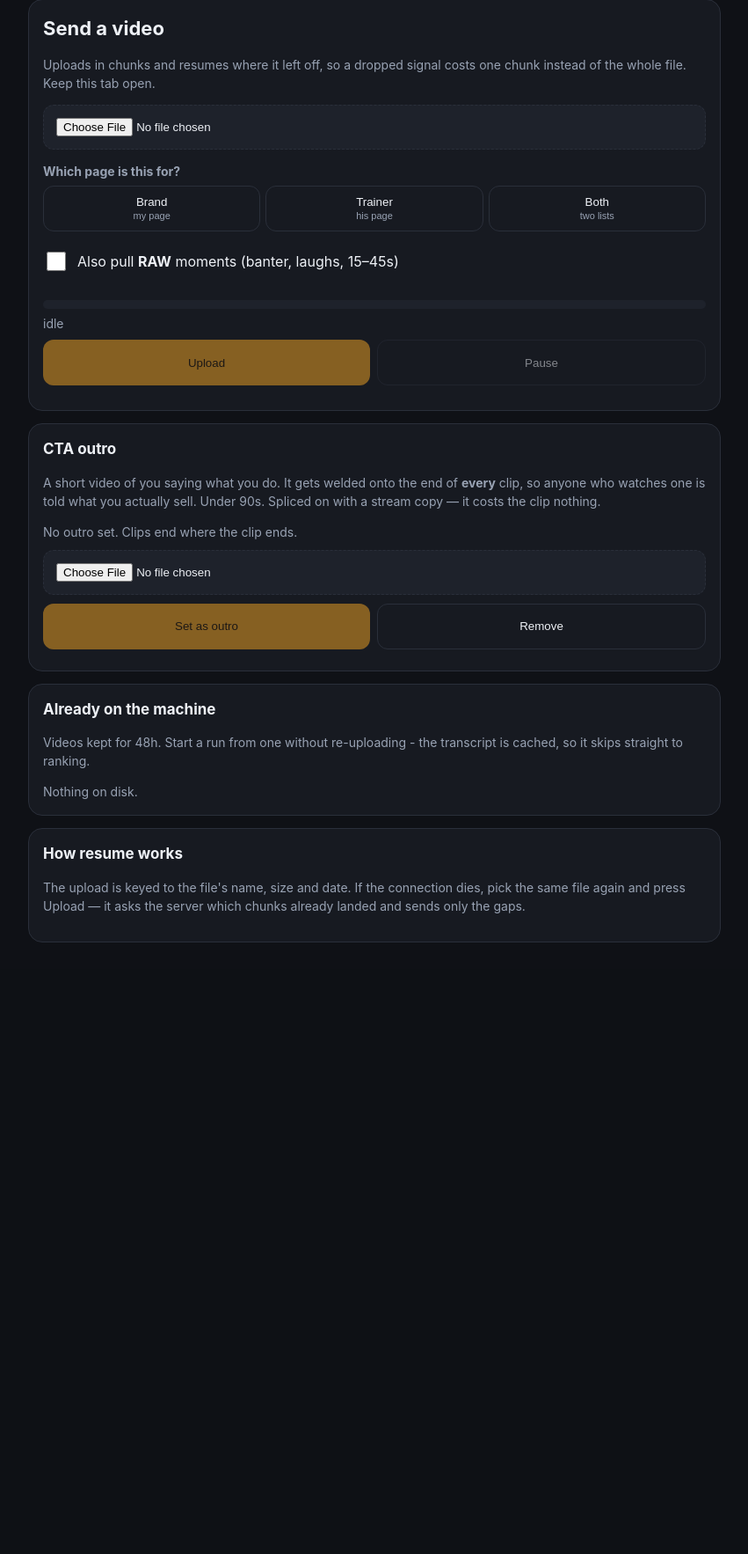
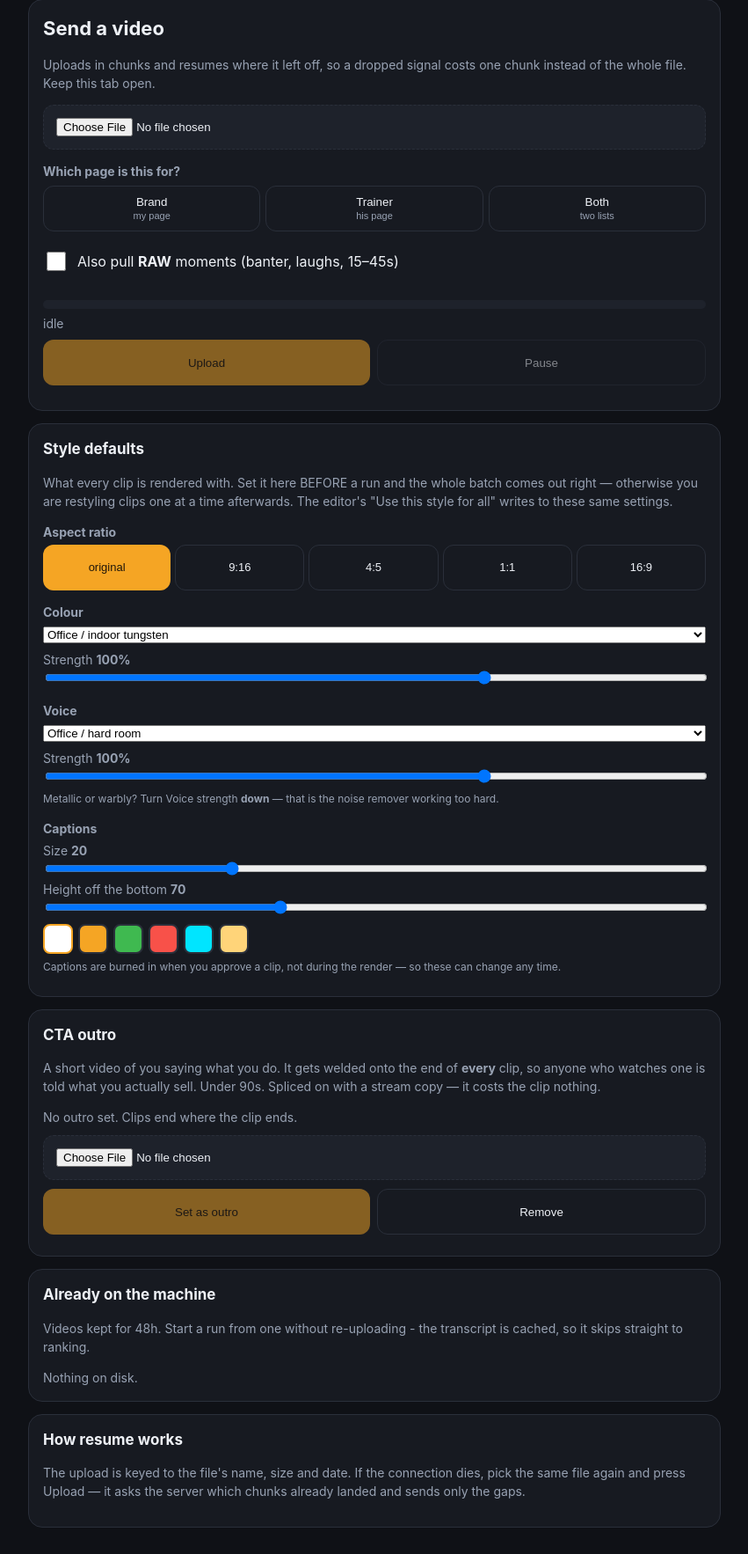
Before and after one commit to JDell2003/Content-Machine, a FastAPI app: page / in a window 1280 px wide. Shown: the part 82-1848 px from the top of the page at 88% size, without its empty margins (214-1065 px from the left). Before the commit the page ends 1153 px from the top, so only its background shows below. Run offline with FastAPI, Linux system fonts and the light colour scheme; the visitor is signed in with stand-in values (Sample User, id 1); data that the repository does not hold is empty; parts of the project's set-up code (start-up, migrations or seed data) failed here and were passed over; some libraries are stand-ins or nearby versions.

Commit message:
feat(upload): style defaults on the Upload page
A gap I created when I moved the look controls into the clip editor: with an
empty deck there is no clip to open an editor on, so after wiping the database
there was nowhere to set the style BEFORE a run. You would render 21 clips and
then restyle them one at a time.

The Upload page now carries the same settings the editor writes — aspect ratio
and crop height, colour preset and strength, voice preset and strength, caption
size, height and colour. Both surfaces write to look-settings.json and
caption-settings.json, so there is one source of truth and no drift.

Crop height defaults to 62% rather than centred, with the reason stated in the
UI: captions sit low, and a centred 4:5 or 1:1 crop slices them off.

Co-Authored-By: Claude Opus 5 <noreply@anthropic.com>

```diff
--- a/server/templates/upload.html
+++ b/server/templates/upload.html
@@ -35,6 +35,14 @@
     <button id="stop" class="ghost" disabled>Pause</button>
   </div>
   <div id="out" style="margin-top:12px"></div>
+</div>
+
+<div class="card">
+  <h2>Style defaults</h2>
+  <p class="muted">What every clip is rendered with. Set it here BEFORE a run and the
+    whole batch comes out right — otherwise you are restyling clips one at a time
+    afterwards. The editor's "Use this style for all" writes to these same settings.</p>
+  <div id="stylebox" class="muted">loading…</div>
 </div>
 
 <div class="card">
@@ -167,6 +175,103 @@ $("go").addEventListener("click", async () => {
   }
 });
 
+// --- style defaults ------------------------------------------------------
+// The same settings the editor writes. Exposed here because with an empty deck
+// there is no clip to open an editor on, so there was previously nowhere to set
+// them before the first run.
+let STYLE = null, CAPS = null;
+
+async function loadStyle() {
+  try {
+    const [lr, cr] = await Promise.all([fetch("/api/look"), fetch("/api/captions/settings")]);
+    if (!lr.ok || !cr.ok) return;
+    STYLE = await lr.json(); CAPS = await cr.json();
+  } catch (e) { return; }
+  const sel = (id, opts, cur) => `<select id="${id}" style="width:100%" onchange="saveStyle()">${
+    Object.entries(opts).map(([k, l]) =>
+      `<option value="${k}"${k === cur ? " selected" : ""}>${esc(l)}</option>`).join("")}</select>`;
+  const RATIOS = ["original", "9:16", "4:5", "1:1", "16:9"];
+  $("stylebox").innerHTML = `
+    <div style="font-weight:700;margin-bottom:4px">Aspect ratio</div>
+    <div class="row" style="gap:5px;flex-wrap:wrap">${RATIOS.map(r =>
+      `<button class="${r === STYLE.aspect_ratio ? "" : "ghost"}" style="flex:1;min-width:62px;
+         padding:9px 0;font-size:13px" onclick="setRatio('${r}')">${r}</button>`).join("")}</div>
+    ${STYLE.aspect_ratio !== "original" ? `
+      <label style="display:block;margin-top:8px">Crop height
+        <b id="s-pan">${Math.round(STYLE.aspect_pan * 100)}%</b>
+        <input type="range" min="0" max="100" value="${Math.round(STYLE.aspect_pan * 100)}"
+          style="width:100%" oninput="document.getElementById('s-pan').textContent=this.value+'%'"
+          onchange="STYLE.aspect_pan=+this.value/100;saveStyle()"></label>
+      <div class="muted" style="font-size:12px">Captions sit low, so a centred crop
+        clips them. 62% keeps them in frame.</div>` : ""}
+
+    <div style="font-weight:700;margin:14px 0 4px">Colour</div>
+    ${sel("s-cpre", STYLE.color_presets, STYLE.color_preset)}
+    <label style="display:block;margin-top:8px">Strength <b id="s-clab">${Math.round(STYLE.color_intensity * 100)}%</b>
+      <input type="range" min="0" max="150" value="${Math.round(STYLE.color_intensity * 100)}"
+        style="width:100%" id="s-cint"
+        oninput="document.getElementById('s-clab').textContent=this.value+'%'"
+        onchange="saveStyle()"></label>
+
+    <div style="font-weight:700;margin:14px 0 4px">Voice</div>
+    ${sel("s-apre", STYLE.audio_presets, STYLE.audio_preset)}
+    <label style="display:block;margin-top:8px">Strength <b id="s-alab">${Math.round(STYLE.audio_intensity * 100)}%</b>
+      <input type="range" min="0" max="150" value="${Math.round(STYLE.audio_intensity * 100)}"
+        style="width:100%" id="s-aint"
+        oninput="document.getElementById('s-alab').textContent=this.value+'%'"
+        onchange="saveStyle()"></label>
+    <div class="muted" style="font-size:12px;margin-top:4px">Metallic or warbly? Turn
+      Voice strength <b>down</b> — that is the noise remover working too hard.</div>
+
+    <div style="font-weight:700;margin:14px 0 4px">Captions</div>
+    <label style="display:block">Size <b id="s-slab">${CAPS.size_wide}</b>
+      <input type="range" min="10" max="46" value="${CAPS.size_wide}" style="width:100%"
+        id="s-size" oninput="document.getElementById('s-slab').textContent=this.value"
+        onchange="saveStyle()"></label>
+    <label style="display:block">Height off the bottom <b id="s-mlab">${CAPS.margin_wide}</b>
+      <input type="range" min="10" max="180" value="${Math.min(CAPS.margin_wide,180)}" style="width:100%"
+        id="s-marg" oninput="document.getElementById('s-mlab').textContent=this.value"
+        onchange="saveStyle()"></label>
+    <div class="row" style="gap:6px;flex-wrap:wrap;margin-top:6px">${
+      ["#FFFFFF","#F5A524","#3FB950","#F85149","#00E5FF","#FFD479"].map(h =>
+      `<div onclick="CAPS.color='${h}';saveStyle()" style="width:34px;height:34px;
+         border-radius:8px;flex:0 0 auto;cursor:pointer;background:${h};
+         border:2px solid ${CAPS.color === h ? "var(--accent)" : "var(--line)"}"></div>`).join("")}</div>
+    <div class="muted" style="font-size:12px;margin-top:6px">Captions are burned in when
+      you approve a clip, not during the render — so these can change any time.</div>
+    <div id="s-saved" class="muted" style="margin-top:8px"></div>`;
+}
+
+function setRatio(r) {
+  STYLE.aspect_ratio = r;
+  if (r !== "original" && STYLE.aspect_pan === 0.5) STYLE.aspect_pan = 0.62;
+  saveStyle(true);
+}
+
+async function saveStyle(repaint) {
+  const look = { ...STYLE,
+    color_preset: $("s-cpre") ? $("s-cpre").value : STYLE.color_preset,
+    color_intensity: $("s-cint") ? +$("s-cint").value / 100 : STYLE.color_intensity,
+    audio_preset: $("s-apre") ? $("s-apre").value : STYLE.audio_preset,
+    audio_intensity: $("s-aint") ? +$("s-aint").value / 100 : STYLE.audio_intensity };
+  const caps = { ...CAPS,
+    size_wide: $("s-size") ? +$("s-size").value : CAPS.size_wide,
+    margin_wide: $("s-marg") ? +$("s-marg").value : CAPS.margin_wide };
+  const [a, b] = await Promise.all([
+    fetch("/api/look", { method: "POST", headers: { "Content-Type": "application/json" },
+                         body: JSON.stringify(look) }),
+    fetch("/api/captions/settings", { method: "POST",
+      headers: { "Content-Type": "application/json" }, body: JSON.stringify(caps) }),
+  ]);
+  if (a.ok) STYLE = { ...STYLE, ...(await a.json()) };
+  if (b.ok) CAPS = await b.json();
+  if (repaint) { loadStyle(); return; }
+  const n = $("s-saved");
+  if (n) { n.innerHTML = `<span style="color:var(--ok)">Saved.</span>`;
+           setTimeout(() => { n.textContent = ""; }, 2000); }
+}
+loadStyle();
+
 // --- CTA outro -----------------------------------------------------------
 const osay = (h, c) => { $("outroout").innerHTML = `<div style="color:${c||'var(--muted)'};font-size:14px">${h}</div>`; };
 $("outrofile").addEventListener("change", () => { $("outrogo").disabled = !$("outrofile").files[0]; });
```
